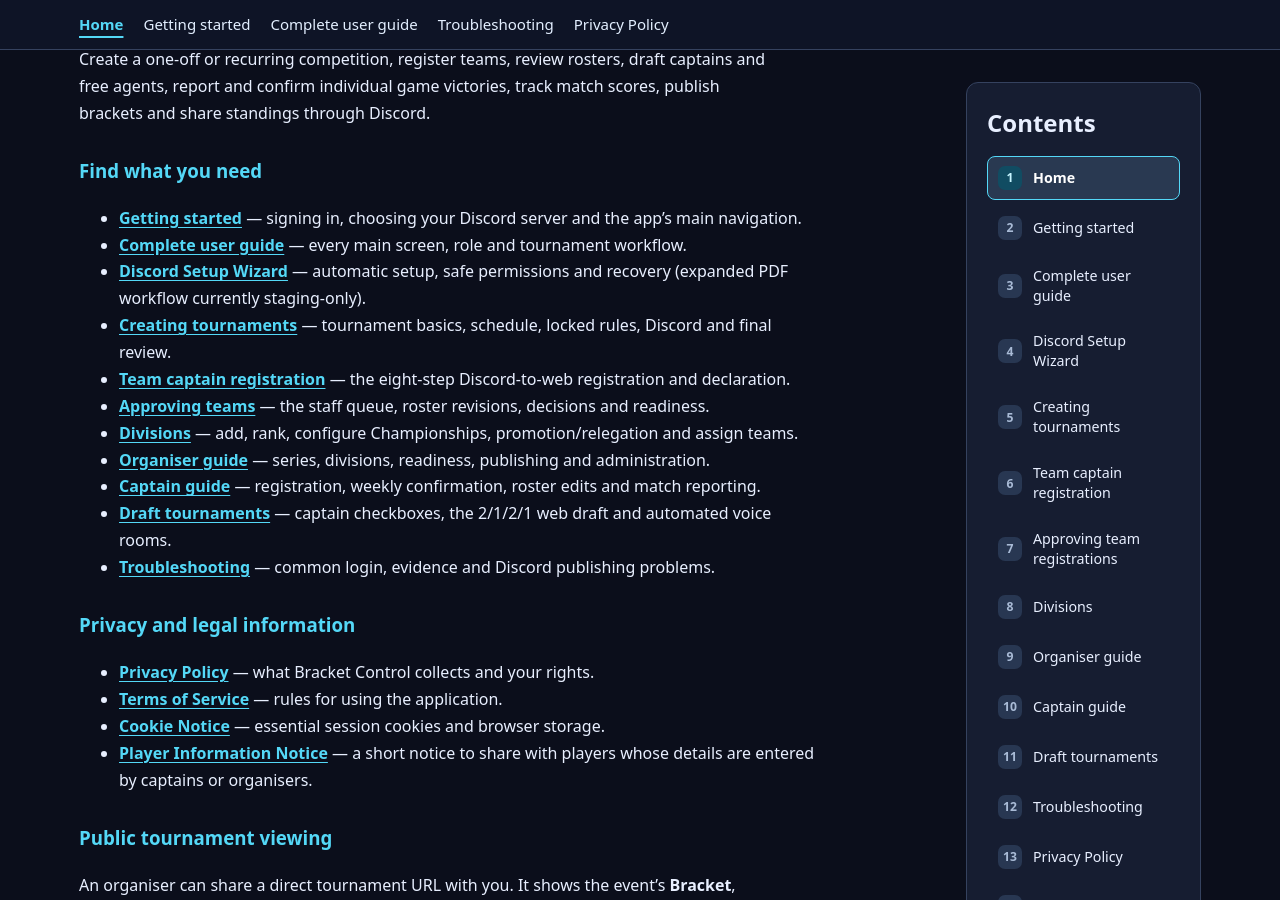
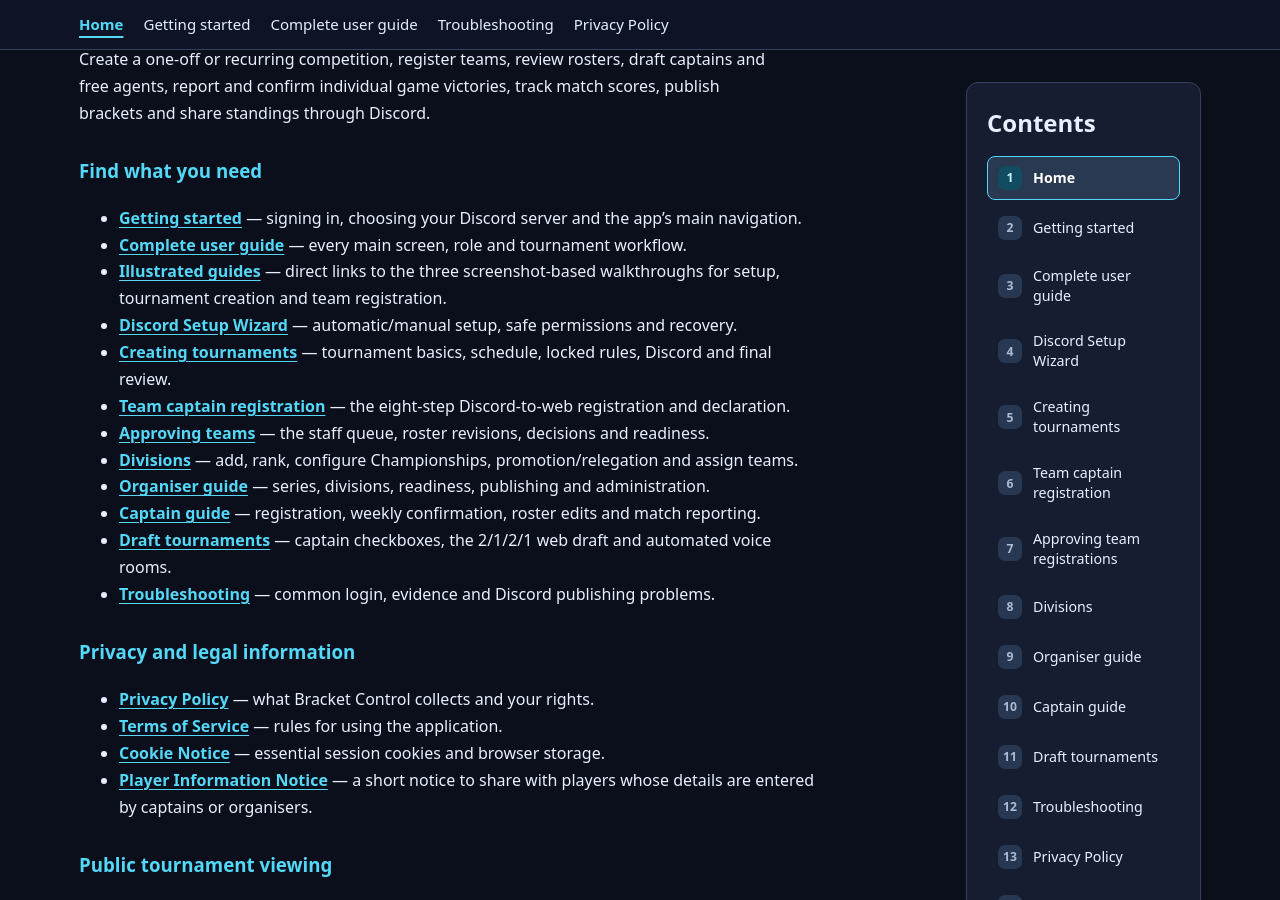
Before and after one commit to dev-dyly/bracket-control-wiki, a Jekyll site: the page built from index.md, in a window 1280 px wide and 900 px high, scrolled down 359 px. Built offline with Jekyll 4.4.1, drawn with Linux system fonts in a browser that asks for light colours.

Commit message:
docs: remove implementation references and link visual workflows

```diff
--- a/index.md
+++ b/index.md
@@ -11,7 +11,8 @@ permalink: /
 
 - **[Getting started]({{ '/getting-started/' | relative_url }})** — signing in, choosing your Discord server and the app's main navigation.
 - **[Complete user guide]({{ '/guides/user-guide/' | relative_url }})** — every main screen, role and tournament workflow.
-- **[Discord Setup Wizard]({{ '/guides/server-setup/' | relative_url }})** — automatic setup, safe permissions and recovery (expanded PDF workflow currently staging-only).
+- **[Illustrated guides]({{ '/guides/visual-guides/' | relative_url }})** — direct links to the three screenshot-based walkthroughs for setup, tournament creation and team registration.
+- **[Discord Setup Wizard]({{ '/guides/server-setup/' | relative_url }})** — automatic/manual setup, safe permissions and recovery.
 - **[Creating tournaments]({{ '/guides/tournament-creation/' | relative_url }})** — tournament basics, schedule, locked rules, Discord and final review.
 - **[Team captain registration]({{ '/guides/team-registration/' | relative_url }})** — the eight-step Discord-to-web registration and declaration.
 - **[Approving teams]({{ '/guides/team-approvals/' | relative_url }})** — the staff queue, roster revisions, decisions and readiness.
```
